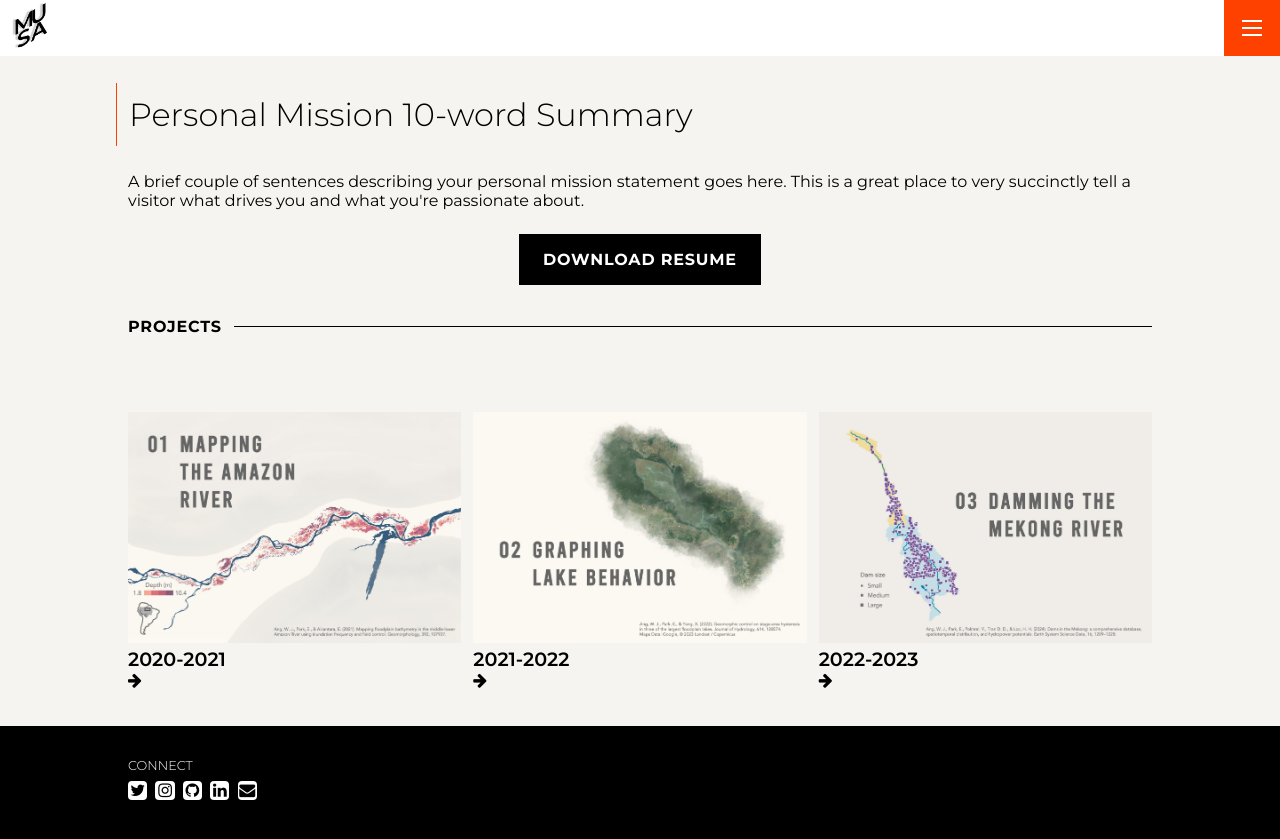
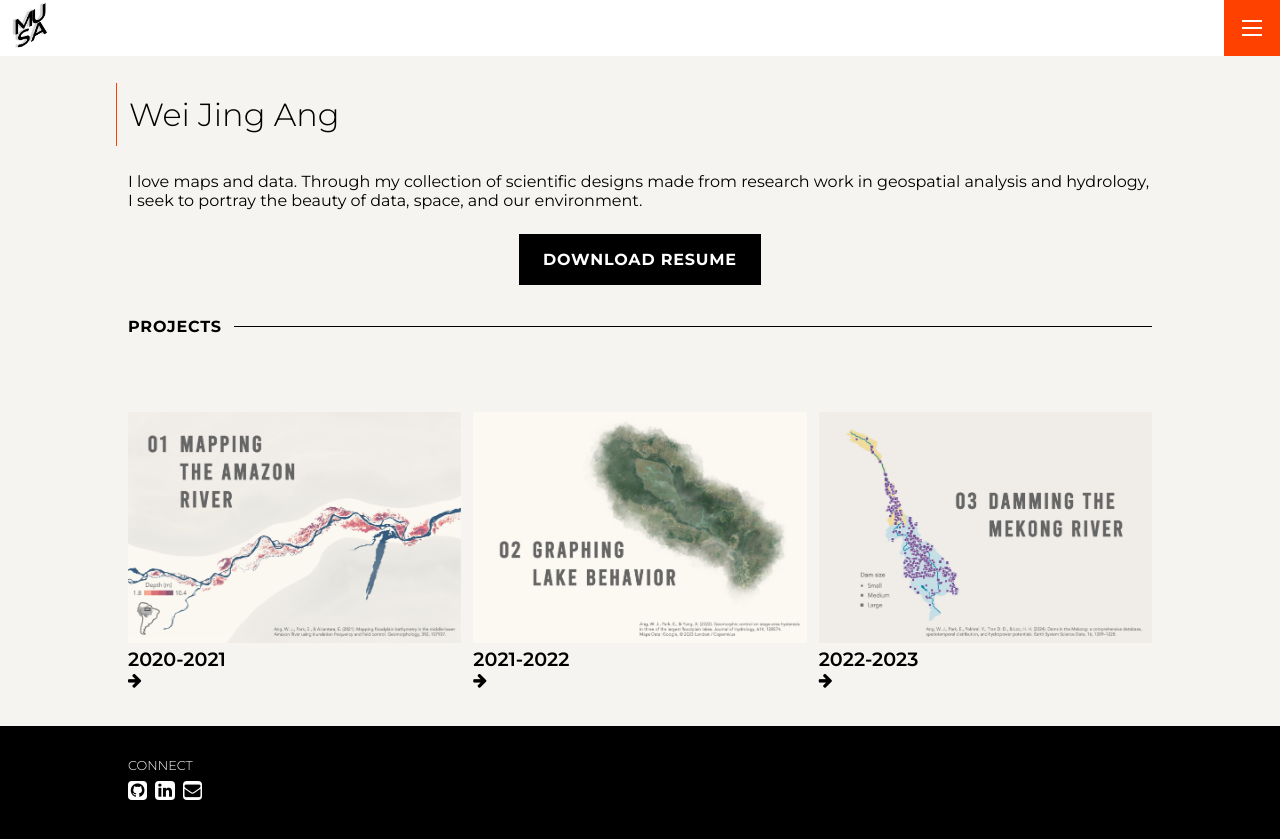
Before and after one commit to weijingg/portfolio, a Jekyll site: the page built from index.md, in a window 1280 px wide. Shown: the top 839 px of the page. Built offline with Jekyll 4.4.1, drawn with Linux system fonts in a browser that asks for light colours.

Commit message:
updated social media, homepage intro, and resume in settings.yml

```diff
--- a/_data/settings.yml
+++ b/_data/settings.yml
@@ -7,16 +7,16 @@ logo: '/assets/img/musa-logo.png'
 # A brief introduction or mission statement that appears at the top of the
 # portfolio home page, above the project list. If you don't want one of the
 # intro_title or intro_text to show up, just set the appropriate value to null.
-intro_title: Personal Mission 10-word Summary
+intro_title: Wei Jing Ang
 intro_text: |
-  A brief couple of sentences describing your personal mission statement goes
-  here. This is a great place to very succinctly tell a visitor what drives you
-  and what you're passionate about.
+  I love maps and data. Through my collection of scientific designs made from
+  research work in geospatial analysis and hydrology, I seek to portray the
+  beauty of data, space, and our environment.
 
 # The link that is used for the resume button, below the intro text on the
 # portfolio home page. This link will also be used in the drop down menu. If
 # you don't want the resume link to show up, set the resume value to null.
-resume: '/assets/files/resume.pdf'
+resume: '/assets/files/WeiJing_Resume.docx'
 resume_link_title: Download Resume
 
 # The items that will show up in the drop down menu (in addition to the resume
@@ -32,11 +32,11 @@ menu:
 
 social_label: Connect
 social:
-- {icon: 'twitter',   link: 'https://twitter.com/paululele'}
-- {icon: 'instagram', link: 'https://instagram.com/paululele'}
-- {icon: 'github',    link: 'https://github.com/lenpaul'}
-- {icon: 'linkedin',  link: 'https://linkedin.com/in/lenpaul'}
-- {icon: 'envelope',  link: 'mailto:mailto:l.nguyen.paul@gmail.com'}
+# - {icon: 'twitter',   link: 'https://twitter.com/paululele'}
+# - {icon: 'instagram', link: 'https://instagram.com/paululele'}
+- {icon: 'github',    link: 'https://github.com/weijingg'}
+- {icon: 'linkedin',  link: 'https://linkedin.com/in/wei-jing-ang'}
+- {icon: 'envelope',  link: 'mailto:mailto:wjang@upenn.edu'}
 
 # social network icons available: 'twitter' / 'facebook' / 'github' / 'pinterest' 'google-plus' / 'linkedin' / 'youtube' / 'instagram' / 'dribbble' / 'behance' / 'soundcloud' / 'vine'
 
```
Also changed, not shown: 3 other files.
